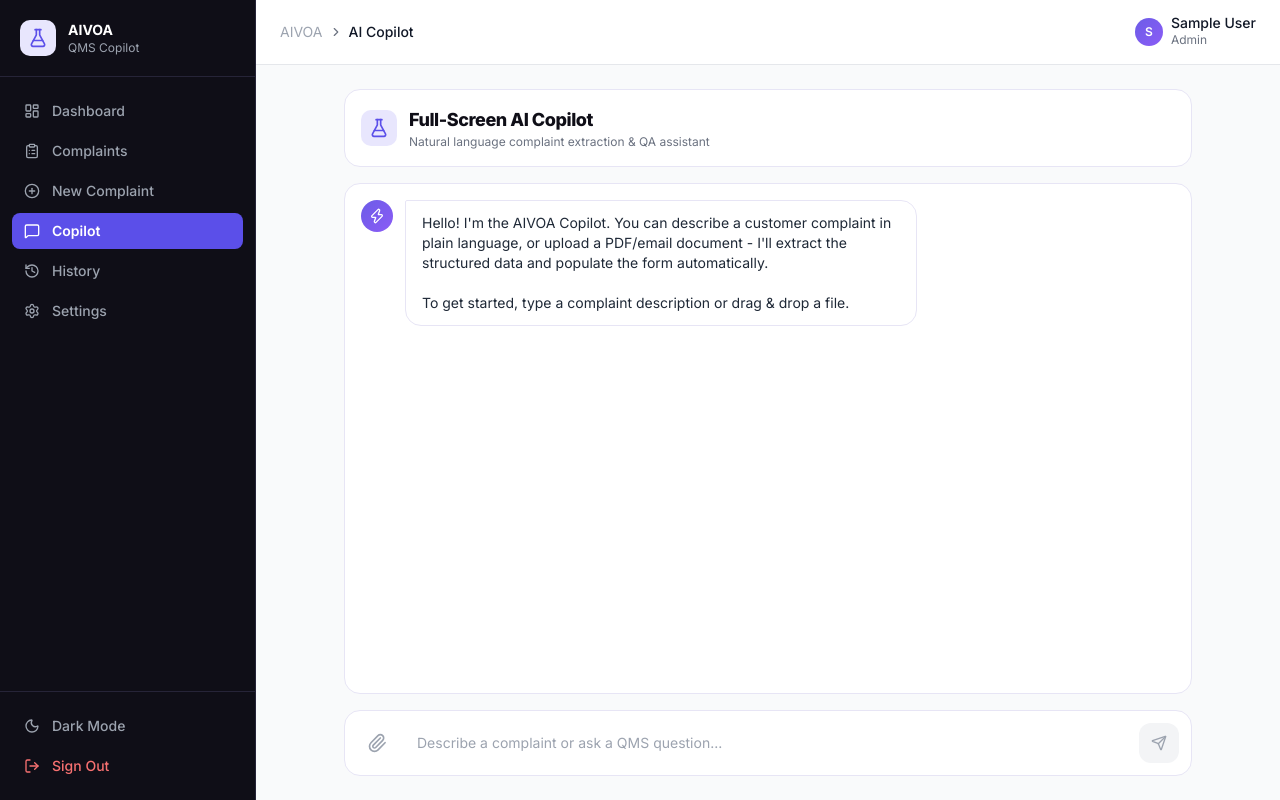
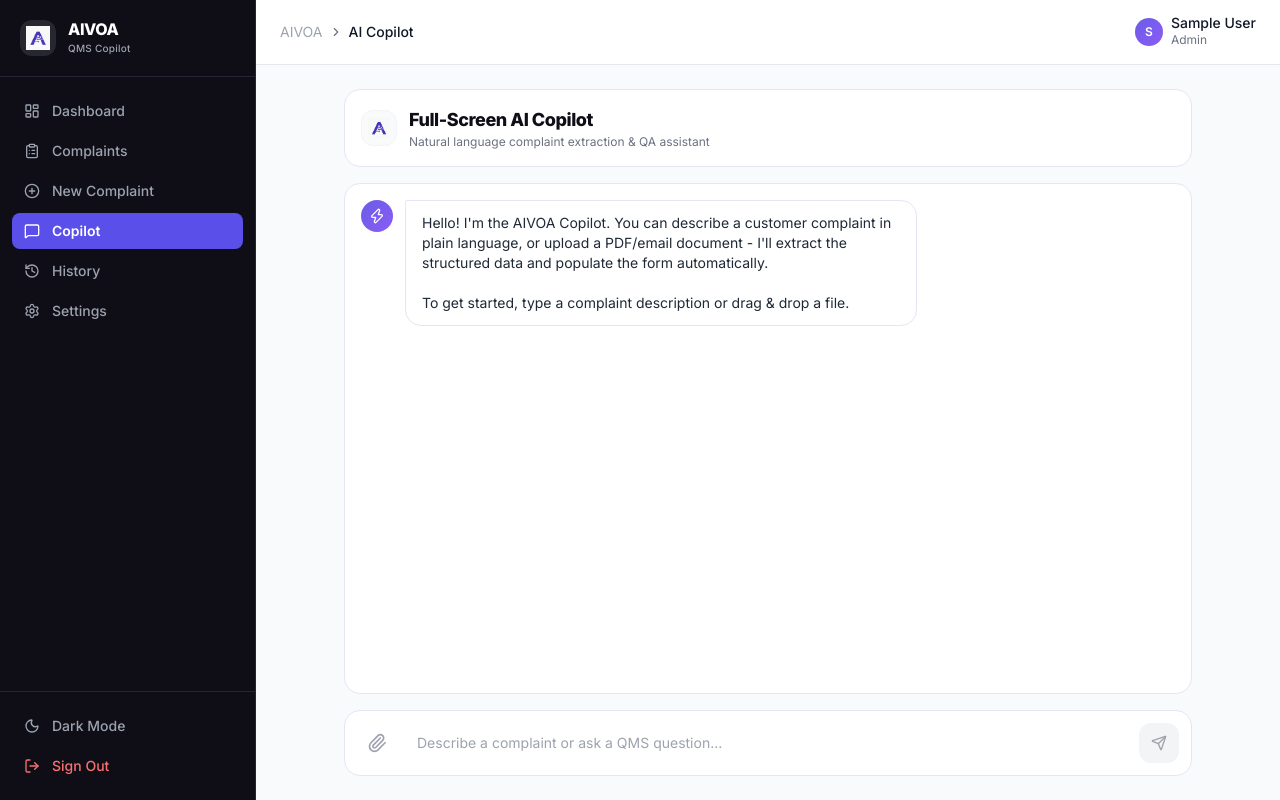
Before and after one commit to rizzit17/pharmassist, a React (Vite) app in the folder frontend/: page /copilot in a window 1280 px wide. Built offline with nearby package versions, Linux system fonts and the light colour scheme; no server answers; sample sign-in values are in the browser's storage.

Commit message:
feat: replace default icon mark with custom logo.png across splash screen, sidebar, login page, and copilot headers

```diff
--- a/frontend/index.html
+++ b/frontend/index.html
@@ -2,9 +2,9 @@
 <html lang="en">
   <head>
     <meta charset="UTF-8" />
-    <link rel="icon" type="image/svg+xml" href="/favicon.svg" />
+    <link rel="icon" type="image/png" href="/logo.png" />
     <meta name="viewport" content="width=device-width, initial-scale=1.0" />
-    <title>frontend</title>
+    <title>AIVOA — Customer Complaint Management System</title>
   </head>
   <body>
     <div id="root"></div>
--- a/frontend/src/pages/CopilotPage.tsx
+++ b/frontend/src/pages/CopilotPage.tsx
@@ -86,8 +86,8 @@
       {/* Header card */}
       <div className="card p-4 mb-4 flex items-center justify-between">
         <div className="flex items-center gap-3">
-          <div className="icon-chip icon-chip-accent">
-            <FlaskConical className="w-5 h-5" />
+          <div className="w-9 h-9 rounded-xl bg-gray-50 dark:bg-dark-bg border border-gray-100 dark:border-dark-border p-1.5 flex items-center justify-center shrink-0">
+            <img src="/logo.png" alt="AIVOA Logo" className="w-full h-full object-contain" />
           </div>
           <div>
             <h1 className="text-lg font-extrabold tracking-tight text-[#0F0E17] dark:text-white">Full-Screen AI Copilot</h1>
--- a/frontend/src/pages/LoginPage.tsx
+++ b/frontend/src/pages/LoginPage.tsx
@@ -63,8 +63,8 @@
         <div className="bg-white/95 dark:bg-dark-surface backdrop-blur-xl rounded-2xl shadow-2xl p-8">
           {/* Logo */}
           <div className="text-center mb-8">
-            <div className="inline-flex items-center justify-center w-14 h-14 bg-gradient-to-br from-primary-600 to-violet-600 rounded-2xl shadow-lg mb-4">
-              <FlaskConical className="w-7 h-7 text-white" />
+            <div className="inline-flex items-center justify-center w-14 h-14 bg-gray-50 dark:bg-dark-bg border border-gray-100 dark:border-dark-border rounded-2xl p-2.5 shadow-md mb-4">
+              <img src="/logo.png" alt="AIVOA Logo" className="w-full h-full object-contain" />
             </div>
             <h1 className="text-2xl font-bold text-gray-900 dark:text-white">AIVOA</h1>
             <p className="text-sm text-gray-500 dark:text-gray-400 mt-1">
--- a/frontend/src/pages/NewComplaintPage.tsx
+++ b/frontend/src/pages/NewComplaintPage.tsx
@@ -521,8 +521,8 @@
         )}>
           {/* Chat header */}
           <div className="px-5 py-4 bg-white dark:bg-dark-surface border-b border-gray-200 dark:border-dark-border flex items-center gap-3">
-            <div className="icon-chip icon-chip-accent">
-              <FlaskConical className="w-4 h-4" />
+            <div className="w-8 h-8 rounded-lg bg-gray-50 dark:bg-dark-bg border border-gray-100 dark:border-dark-border p-1 flex items-center justify-center shrink-0">
+              <img src="/logo.png" alt="AIVOA Logo" className="w-full h-full object-contain" />
             </div>
             <div>
               <h2 className="text-sm font-bold text-gray-900 dark:text-white">AIVOA Copilot</h2>
--- a/frontend/src/pages/SplashScreen.tsx
+++ b/frontend/src/pages/SplashScreen.tsx
@@ -33,8 +33,8 @@
         className="relative z-10 flex flex-col items-center text-center space-y-6 max-w-sm"
       >
         {/* Brand Icon Mark */}
-        <div className="w-20 h-20 rounded-2xl bg-[#E8E6FD] dark:bg-primary-950/50 border border-[#5B4FE9]/20 flex items-center justify-center shadow-lg shadow-[#5B4FE9]/10">
-          <FlaskConical className="w-10 h-10 text-[#5B4FE9]" />
+        <div className="w-20 h-20 rounded-2xl bg-white dark:bg-dark-surface border border-gray-100 dark:border-dark-border flex items-center justify-center shadow-lg shadow-[#5B4FE9]/10 p-3">
+          <img src="/logo.png" alt="AIVOA Logo" className="w-full h-full object-contain" />
         </div>
 
         {/* Branding & Wordmark */}
--- a/frontend/src/routes/AppShell.tsx
+++ b/frontend/src/routes/AppShell.tsx
@@ -56,12 +56,12 @@
       >
         {/* Logo */}
         <div className="flex items-center gap-3 px-5 py-5 border-b border-[#262438]">
-          <div className="icon-chip icon-chip-accent">
-            <FlaskConical className="w-5 h-5" />
+          <div className="w-9 h-9 rounded-xl bg-white/10 p-1.5 flex items-center justify-center shrink-0">
+            <img src="/logo.png" alt="AIVOA Logo" className="w-full h-full object-contain" />
           </div>
           <div>
-            <p className="font-bold text-sm text-white">AIVOA</p>
-            <p className="text-xs text-gray-400">QMS Copilot</p>
+            <h1 className="font-extrabold text-[#FFFFFF] text-base tracking-tight leading-none">AIVOA</h1>
+            <p className="text-[10px] text-gray-400 font-medium tracking-wide mt-1">QMS Copilot</p>
           </div>
           <button
             className="ml-auto lg:hidden text-gray-400 hover:text-white"
```
Also changed, not shown: frontend/public/logo.png (added), frontend/src/assets/logo.png (added).
